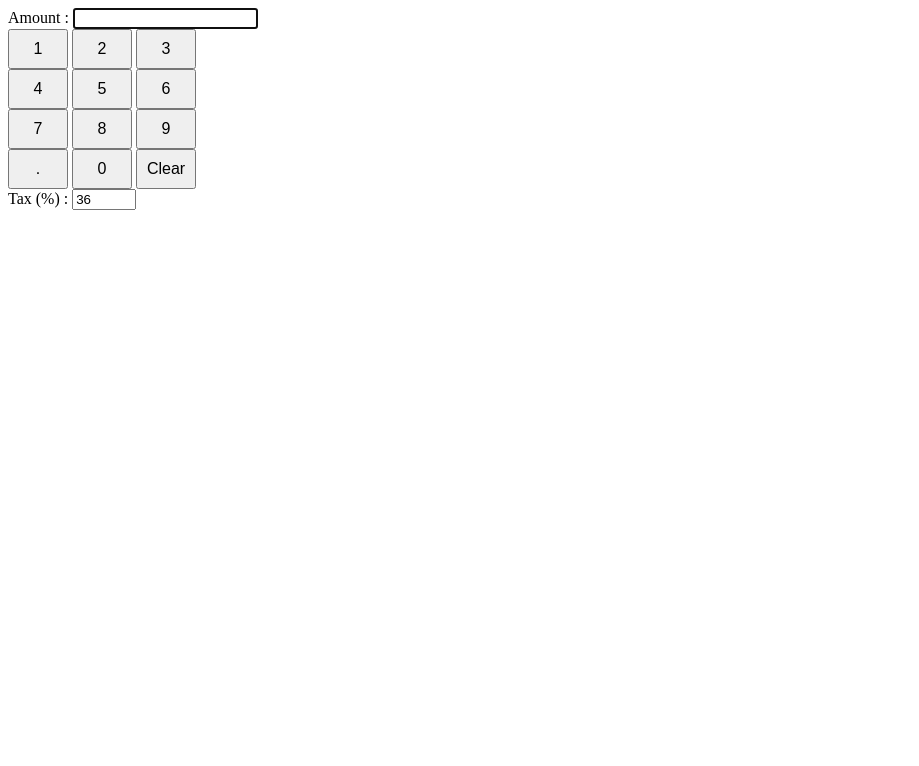
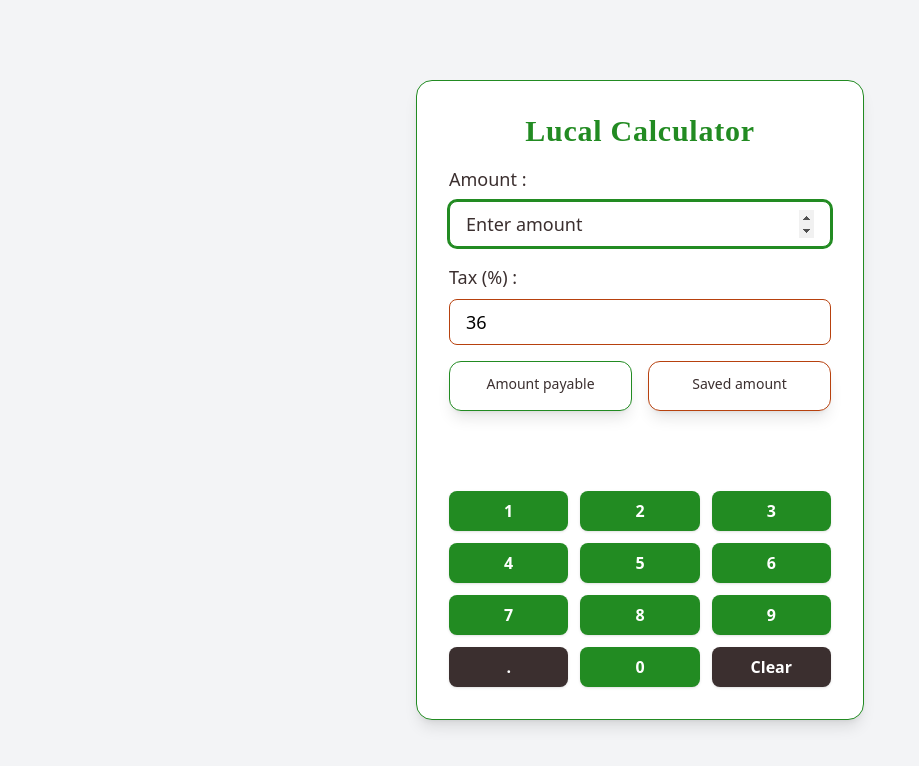
Before and after one commit to DimuthuWije/lucal, a plain HTML site: page index.html in a window 1280 px wide. Shown: the whole page, without its empty margins (0-919 px from the left). Drawn offline with nearby package versions, Linux system fonts and the light colour scheme.

Commit message:
add tailwind css

```diff
--- a/index.html
+++ b/index.html
@@ -3,49 +3,55 @@
 <head>
     <meta charset="UTF-8">
     <meta name="viewport" content="width=device-width, initial-scale=1.6, maximum-scale=1">
+    <script src="https://cdn.tailwindcss.com"></script>
     <title>Lucal</title>
     <style>
         .calculation-line {
             white-space: nowrap;
         }
-        button{
-            width: 60px;
-            height: 40px;
-            font-size: 16px;
-        }
     </style>
 </head>
-<body>
+<body class="bg-gray-100 min-h-screen flex items-center justify-center">
+    <div class="w-full max-w-md mx-auto bg-white rounded-2xl shadow-lg p-4 sm:p-8 space-y-6 flex flex-col justify-between min-h-[80vh] border border-[#228B22]">
         <div>
-        <label for="input">Amount : </label>
-        <input type="text" id="input" oninput="calculate()" onfocus="scrollLeft()">
+            <h1 class="text-2xl sm:text-3xl font-bold text-center text-[#228B22] mb-4 tracking-wide" style="font-family:serif;">Lucal Calculator</h1>
+            <div class="mb-4">
+                <label for="input" class="block text-base sm:text-lg font-medium text-[#3B2F2F] mb-2">Amount :</label>
+                <input type="number" id="input" oninput="calculate()" onfocus="scrollLeft()" max="10000" class="w-full px-3 py-2 sm:px-4 sm:py-2 border border-[#228B22] rounded-lg focus:outline-none focus:ring-2 focus:ring-[#228B22] text-base sm:text-lg placeholder:text-[#3B2F2F]" placeholder="Enter amount">
             </div>
-    <div >
-        <button onclick="addValue(1)">1</button>
-        <button onclick="addValue(2)">2</button>
-        <button onclick="addValue(3)">3</button>
-        <br>
-        <button onclick="addValue(4)">4</button>
-        <button onclick="addValue(5)">5</button>
-        <button onclick="addValue(6)">6</button>
-        <br>
-        <button onclick="addValue(7)">7</button>
-        <button onclick="addValue(8)">8</button>
-        <button onclick="addValue(9)">9</button>
-        <br>
-        <button onclick="addDecimal()">.</button>
-        <button onclick="addValue(0)">0</button>
-        <button onclick="clearValue()">Clear</button>
+            <div class="mb-4">
+                <label for="tax" class="block text-base sm:text-lg font-medium text-[#3B2F2F] mb-2">Tax (%) :</label>
+                <input type="number" id="tax" value="36" min="0" max="100" oninput="calculate()" class="w-full px-3 py-2 sm:px-4 sm:py-2 border border-[#B7410E] rounded-lg focus:outline-none focus:ring-2 focus:ring-[#B7410E] text-base sm:text-lg placeholder:text-[#3B2F2F]">
             </div>
-    <div>
-        <label for="tax">Tax (%) : </label>
-        <input type="number" id="tax" value="36" min="0" max="100" oninput="calculate()">
+            <div class="flex flex-row items-stretch justify-between mb-4 gap-4">
+                <div class="flex-1 bg-white rounded-xl shadow-lg border border-[#228B22] px-4 py-3 flex flex-col items-center">
+                    <span class="text-xs sm:text-sm text-[#3B2F2F] mb-1 text-center">Amount payable</span>
+                    <span id="output" class="text-3xl sm:text-4xl font-extrabold text-[#228B22] text-center"> </span>
                 </div>
-    <div id="output"></div>
-    <div id="calculation1" class="calculation-line"></div>
-    <div id="calculation" class="calculation-line"></div>
-
-
+                <div class="flex-1 bg-white rounded-xl shadow-lg border border-[#B7410E] px-4 py-3 flex flex-col items-center">
+                    <span class="text-xs sm:text-sm text-[#3B2F2F] mb-1 text-center">Saved amount</span>
+                    <span id="saved-amount" class="text-3xl sm:text-4xl font-extrabold text-[#B7410E] text-center"> </span>
+                </div>
+            </div>
+            <div id="calculation1" class="calculation-line text-xs sm:text-sm text-[#3B2F2F]"></div>
+            <div id="calculation" class="calculation-line text-xs sm:text-sm text-[#3B2F2F]"></div>
+            <div id="error-message" class="text-sm text-[#B7410E] font-semibold mt-2"></div>
+        </div>
+        <div class="grid grid-cols-3 gap-2 sm:gap-3 mb-2 sm:mb-4 mt-auto">
+            <button onclick="addValue(1)" class="bg-[#228B22] hover:bg-[#3B2F2F] text-white font-bold py-2 rounded-lg shadow">1</button>
+            <button onclick="addValue(2)" class="bg-[#228B22] hover:bg-[#3B2F2F] text-white font-bold py-2 rounded-lg shadow">2</button>
+            <button onclick="addValue(3)" class="bg-[#228B22] hover:bg-[#3B2F2F] text-white font-bold py-2 rounded-lg shadow">3</button>
+            <button onclick="addValue(4)" class="bg-[#228B22] hover:bg-[#3B2F2F] text-white font-bold py-2 rounded-lg shadow">4</button>
+            <button onclick="addValue(5)" class="bg-[#228B22] hover:bg-[#3B2F2F] text-white font-bold py-2 rounded-lg shadow">5</button>
+            <button onclick="addValue(6)" class="bg-[#228B22] hover:bg-[#3B2F2F] text-white font-bold py-2 rounded-lg shadow">6</button>
+            <button onclick="addValue(7)" class="bg-[#228B22] hover:bg-[#3B2F2F] text-white font-bold py-2 rounded-lg shadow">7</button>
+            <button onclick="addValue(8)" class="bg-[#228B22] hover:bg-[#3B2F2F] text-white font-bold py-2 rounded-lg shadow">8</button>
+            <button onclick="addValue(9)" class="bg-[#228B22] hover:bg-[#3B2F2F] text-white font-bold py-2 rounded-lg shadow">9</button>
+            <button onclick="addDecimal()" class="bg-[#3B2F2F] hover:bg-[#B7410E] text-white font-bold py-2 rounded-lg shadow">.</button>
+            <button onclick="addValue(0)" class="bg-[#228B22] hover:bg-[#3B2F2F] text-white font-bold py-2 rounded-lg shadow">0</button>
+            <button onclick="clearValue()" class="bg-[#3B2F2F] hover:bg-[#B7410E] text-white font-bold py-2 rounded-lg shadow">Clear</button>
+        </div>
+    </div>
     <script>
         window.onload = function() {
             document.getElementById("input").focus();
@@ -75,13 +81,9 @@
 
         function updateInputField() {
             document.getElementById('input').value = currentValue;
-	    console.log("Last digit:", currentValue.charAt(currentValue.length - 1));
             if (currentValue.charAt(currentValue.length - 1) !== '.') {
                 calculate();
             }
-
-
-
         }
 
         function calculate() {
@@ -91,36 +93,46 @@ function calculate() {
             let out = 0;
             let resultMessage = "";
             let calculationMessage = "";
-
+            let errorMessage = "";
             if (input === '' || input === '.') {
                 document.getElementById('output').innerText = "";
+                document.getElementById('saved-amount').innerText = "";
                 document.getElementById('calculation1').innerText = "";
                 document.getElementById('calculation').innerText = "";
+                document.getElementById('error-message').innerText = "";
                 return;
             }
-
             const inputValue = parseFloat(input);
             if (isNaN(inputValue)) {
+                errorMessage = "Please enter a valid number.";
+            } else if (inputValue > 10000) {
+                errorMessage = "Maximum allowed value is 10,000.";
+            }
+            if (errorMessage) {
                 document.getElementById('output').innerText = "";
+                document.getElementById('saved-amount').innerText = "";
                 document.getElementById('calculation1').innerText = "";
                 document.getElementById('calculation').innerText = "";
+                document.getElementById('error-message').innerText = errorMessage;
                 return;
+            } else {
+                document.getElementById('error-message').innerText = "";
             }
-
             if (inputValue <= 700) {
                 out = inputValue * 0.15 + inputValue * 0.85 * tax;
                 out = out.toFixed(2);
-        resultMessage = "Amount payable: " + out;
+                resultMessage =  out;
                 calculationMessage = "(input*.15)+(input*.85*tax)";
             } else {
                 y = inputValue - 700;
                 out = 700 * 0.15 + 700 * 0.85 * tax + y;
                 out = out.toFixed(2);
-        resultMessage = "Amount payable: " + out;
+                resultMessage =  out;
                 calculationMessage = "(700*.15)+(700*.85*tax)+(input-700)";
             }
-
             document.getElementById('output').innerText = resultMessage;
+            const savedAmount = (inputValue - parseFloat(out)).toFixed(2);
+            document.getElementById('saved-amount').innerText = savedAmount;
             document.getElementById('calculation1').innerText = "Calculation Performed:";
             document.getElementById('calculation').innerText = calculationMessage;
         }
```
Lines whose indentation alone changed are shown as unchanged.
